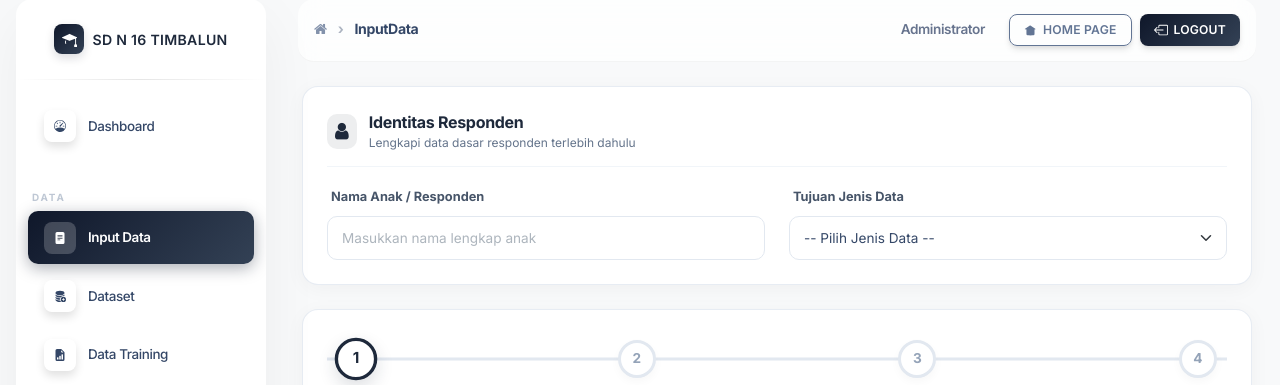
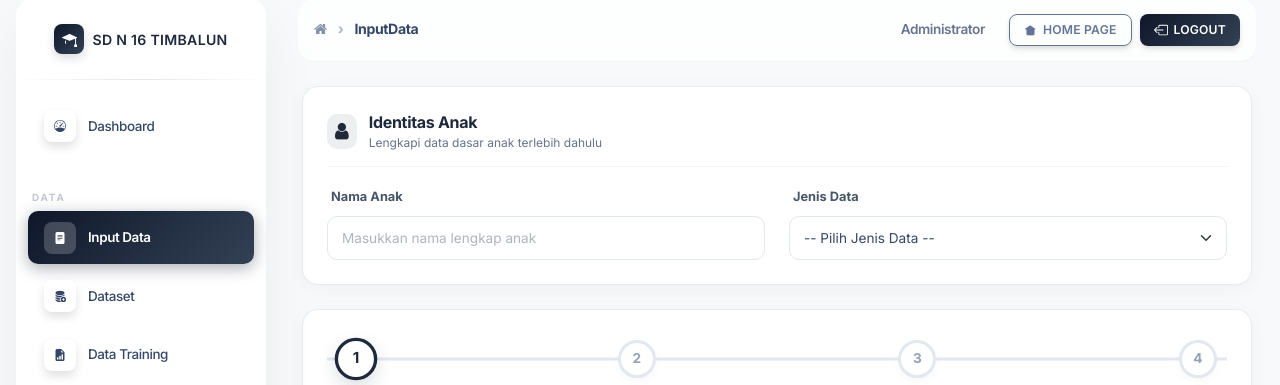
Before and after one commit to alexdesfinov/kmeans-nb, a PHP site: page /portal/media.php?module=inputData in a window 1280 px wide. Shown: the part 17-402 px from the top of the page. Run offline with PHP 8.4, Linux system fonts and the light colour scheme; a user stored in the database is signed in.

Commit message:
update UI

```diff
--- a/portal/module/inputData/index.php
+++ b/portal/module/inputData/index.php
@@ -75,14 +75,14 @@ if ($isEdit && $editCtx && !isset($_POST['submit'])) {
         <div class="identitas-title-section">
             <i class="fa fa-user"></i>
             <div>
-                <h5 class="mb-0" style="font-weight:750; color:#1e293b; font-size:1.05rem;">Identitas Responden</h5>
-                <p class="mb-0" style="font-size:0.75rem; color:#64748b;">Lengkapi data dasar responden terlebih dahulu</p>
+                <h5 class="mb-0" style="font-weight:750; color:#1e293b; font-size:1.05rem;">Identitas Anak</h5>
+                <p class="mb-0" style="font-size:0.75rem; color:#64748b;">Lengkapi data dasar anak terlebih dahulu</p>
             </div>
         </div>
 
         <div class="row align-items-center">
             <div class="col-md-6 mb-3 mb-md-0">
-                <label style="font-weight:650; font-size:0.8rem; color:#475569; display:block; margin-bottom:8px;">Nama Anak / Responden</label>
+                <label style="font-weight:650; font-size:0.8rem; color:#475569; display:block; margin-bottom:8px;">Nama Anak</label>
                 <div style="position:relative;">
                     <input type="text" class="form-control" name="nama" id="inputNama"
                         value="<?= htmlspecialchars($old['nama'] ?? '') ?>"
@@ -91,7 +91,7 @@ if ($isEdit && $editCtx && !isset($_POST['submit'])) {
                 </div>
             </div>
             <div class="col-md-6">
-                <label style="font-weight:650; font-size:0.8rem; color:#475569; display:block; margin-bottom:8px;">Tujuan Jenis Data</label>
+                <label style="font-weight:650; font-size:0.8rem; color:#475569; display:block; margin-bottom:8px;">Jenis Data</label>
                 <?php if (!$isEdit): ?>
                     <select class="form-select" name="jenisData" id="inputJenisData" style="border-radius:10px; border:1.5px solid #cbd5e1; font-size:0.85rem; padding:11px 16px; width:100%; cursor:pointer;" required>
                         <option value="">-- Pilih Jenis Data --</option>
```
